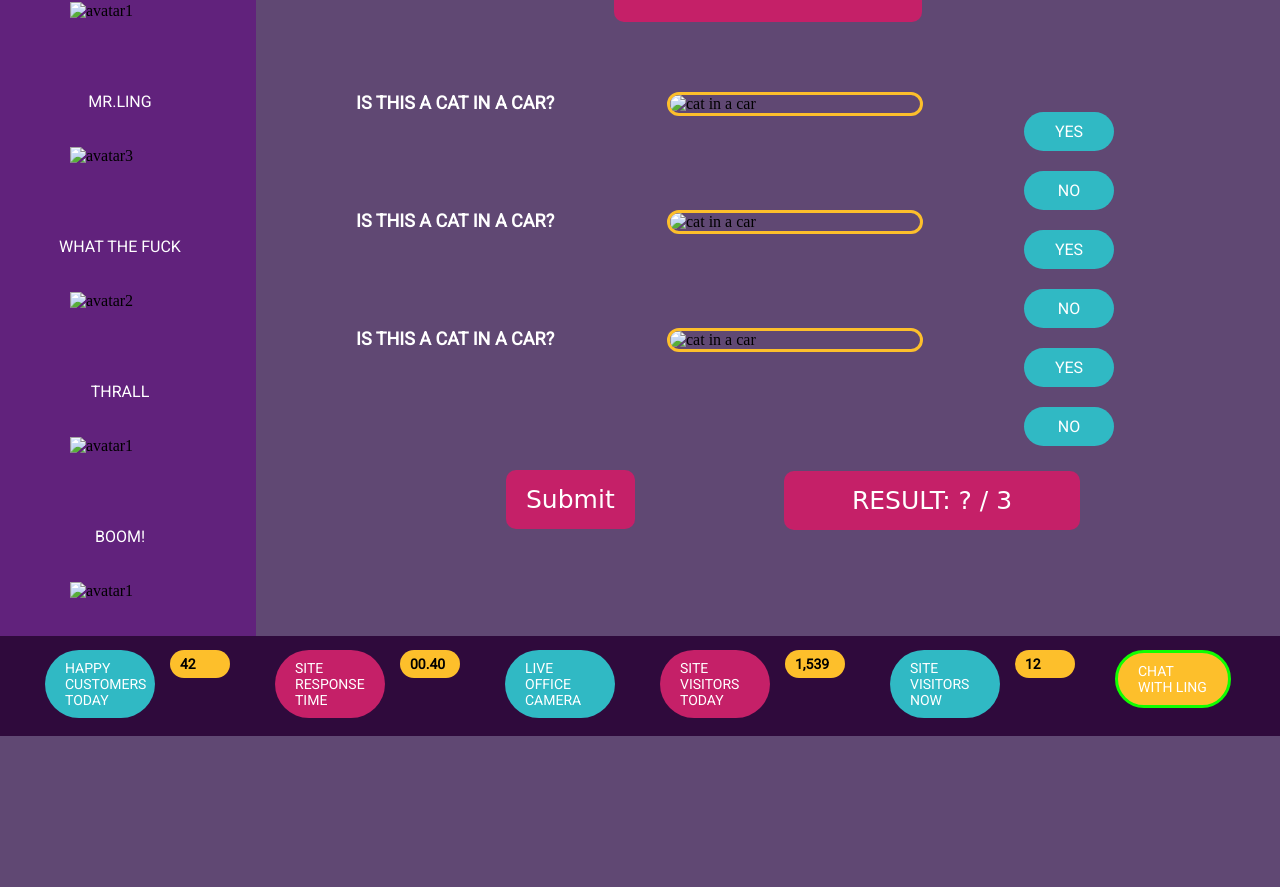
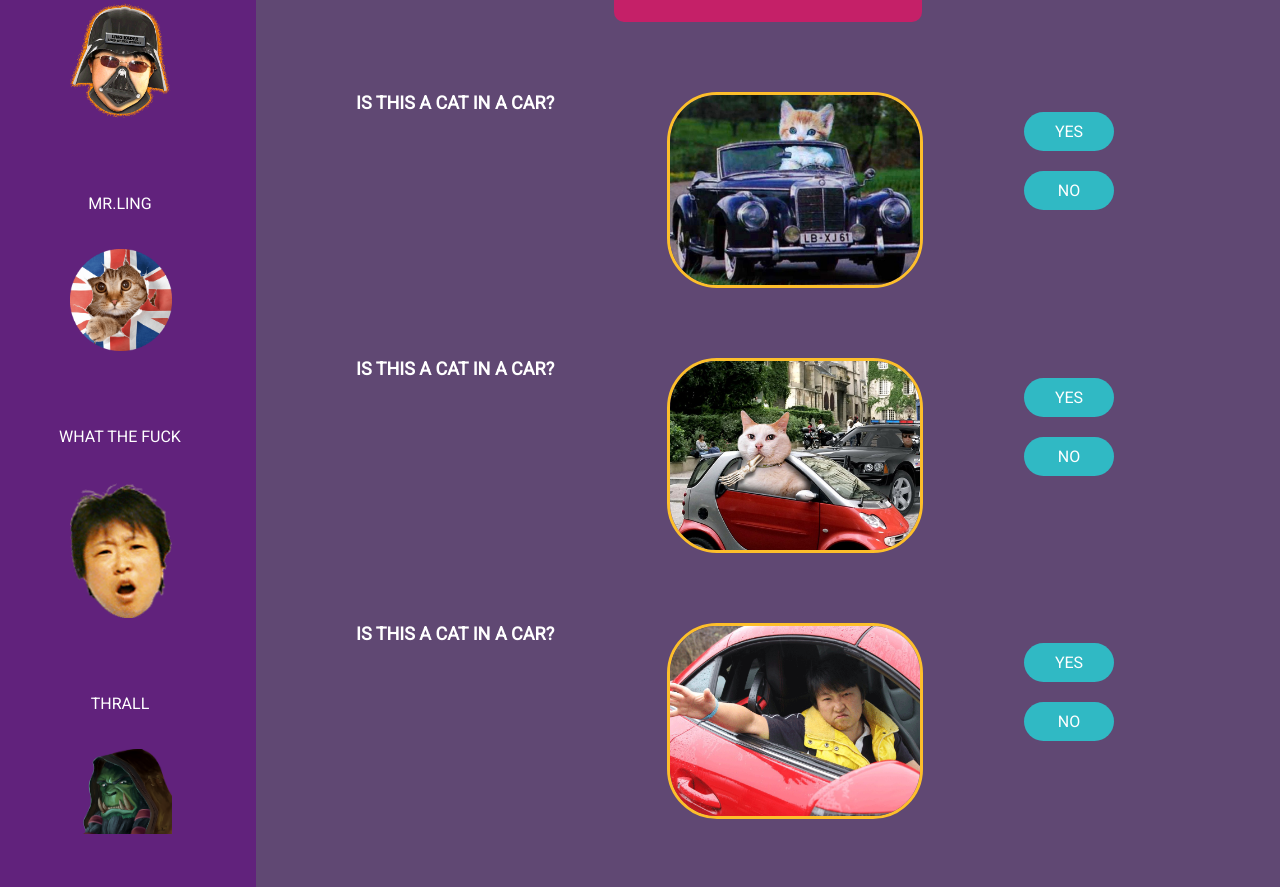
Before and after one commit to nicolehack/8002, a plain HTML site: page funstuff.html in a window 1280 px wide. Shown: the part 208-1095 px from the top of the page. Before the commit the page ends 944 px from the top, so only its background shows below. Drawn offline with Linux system fonts and the light colour scheme; files that its build step writes are made by us from their sources; a web font is replaced by a local one.

Commit message:
Add files via upload

```diff
--- a/funstuff.html
+++ b/funstuff.html
@@ -6,7 +6,7 @@
     	Fun Stuff
 	</title>
 		<meta name="viewport" content="width=device-width, initial-scale=1.0">
-		<link rel="stylesheet" type="text/css" href="css/funstuffstyle.css">
+		<link rel="stylesheet" type="text/css" href="funstuffstyle.css">
 
     </head>
 
@@ -17,7 +17,6 @@
 
 <!--------------  MAIN NAVIGATION SECTION	--------------->
 
-
 	<section class="mainNav">
 
 	<div class="col1 fl">
@@ -25,15 +24,13 @@
 		<a class="navLinkPink">choices</a>
 	</div>
 
-
-
 	<div class="col1 fr">
 		<a href="" class="navLinkBlue onActive">fun stuff</a>
 		<a href="form.html" class="navLinkPink">contact</a>
 	</div>
 
 	<div class="col2">
-		<a href="homepage.html"> <img src="images/lingscars-logo.png"  id="logoImg" alt="logo image"></a>
+		<a href="homepage.html"> <img src="lingscars-logo.png"  id="logoImg" alt="logo image"></a>
 	</div>
 
 
@@ -52,30 +49,27 @@
 
 		<div>
 			<p class="avatarTitle">Ling vader</p>
-		<img src="images/avatar1.gif" class="avatarLingIcon" alt="avatar1">
+			<img src="avatar1.gif" class="avatarLingIcon" alt="avatar1">
 		</div>
 
 		<div>
 			<p class="avatarTitle">MR.LING</p>
-			<img src="images/avatar3.png" class="avatarLingIcon" alt="avatar3">
+			<img src="avatar3.png" class="avatarLingIcon" alt="avatar3">
 		</div>
-
 
 		<div>
 			<p class="avatarTitle">what the fuck</p>
-			<img src="images/avatar2.png" class="avatarLingIcon" alt="avatar2">
+			<img src="avatar2.png" class="avatarLingIcon" alt="avatar2">
 		</div>
-
 
 		<div>
 			<p class="avatarTitle">THRALL</p>
-			<img src="images/avatar5.png" class="avatarLingIcon" alt="avatar1">
-
+			<img src="avatar5.png" class="avatarLingIcon" alt="avatar1">
 		</div>
 
 		<div>
 			<p class="avatarTitle">BOOM!</p>
-			<img src="images/avatar4.png" class="avatarLingIcon" alt="avatar1">
+			<img src="avatar4.png" class="avatarLingIcon" alt="avatar1">
 		</div>
 
 	</div>
@@ -83,7 +77,6 @@
 <!------------------ QUIZ SECTION ------------------>
 
 	<div class="col4 fr">
-
 
 <!---------- QUIZ TITLE ----------->
 
@@ -99,52 +92,40 @@
 <!---------- QUIZ ----------->
 
 <div class="col5 fl quizText">is this a cat in a car?</div>
-
-		<img src="images/c5028c7d13852f431a2a6325b5793795.jpg" alt="cat in a car" class="col5 fl catCar">
+<img src="c5028c7d13852f431a2a6325b5793795.jpg" alt="cat in a car" class="col5 fl catCar">
 
 	<div class="col5 fr">
-
 		<button id="yes1" class="buttonQuiz">YES</button>
 		<br>
 		<button id="no1" class="buttonQuiz">NO</button>
-
-		</div>
-
-				 <div class="clear"></div>
-
-
-		<div class="col5 fl quizText">is this a cat in a car?</div>
-
-		<img src="images/Fat-Cat-Driving-a-Car--45477.jpg" alt="cat in a car" class="col5 fl catCar">
-
-		<div class="col5 fr">
-
-		<button id="yes2" class="buttonQuiz">YES</button>
-
-		<br>
-			<button id="no2" class="buttonQuiz">NO</button>
-
 	</div>
 
 <div class="clear"></div>
 
 <div class="col5 fl quizText">is this a cat in a car?</div>
-
-		<img src="images/scotland.png" alt="cat in a car" class="col5 fl catCar">
+<img src="Fat-Cat-Driving-a-Car--45477.jpg" alt="cat in a car" class="col5 fl catCar">
 
 	<div class="col5 fr">
+		<button id="yes2" class="buttonQuiz">YES</button>
+		<br>
+		<button id="no2" class="buttonQuiz">NO</button>
+	</div>
 
+<div class="clear"></div>
+
+<div class="col5 fl quizText">is this a cat in a car?</div>
+<img src="scotland.png" alt="ling in a car" class="col5 fl catCar">
+
+	<div class="col5 fr">
 		<button id="yes3" class="buttonQuiz">YES</button>
 		<br>
 		<button id="no3" class="buttonQuiz">NO</button>
+	</div>
 
 </div>
-	</div>
-
 
 	<button id="sub" type="submit" value="Submit" class="submitButton" >Submit</button>
 	<p id="res" class="results fr">RESULT: ? / 3</p>
-
 
 <div class="clear"></div>
 
```
Also changed, not shown: Homepage.html (+3 -2 lines), contactstylesheet.css (+0 -44 lines), form.html (+3 -3 lines). Lines whose indentation alone changed are shown as unchanged.
